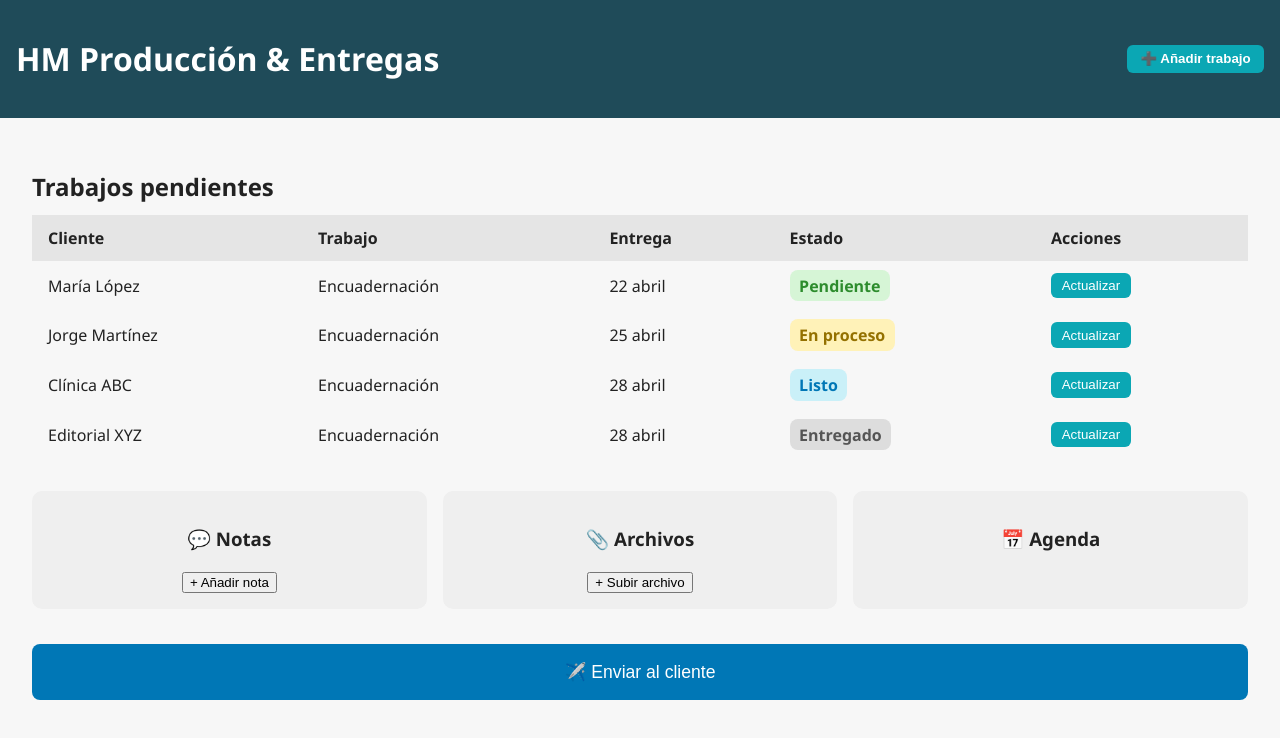
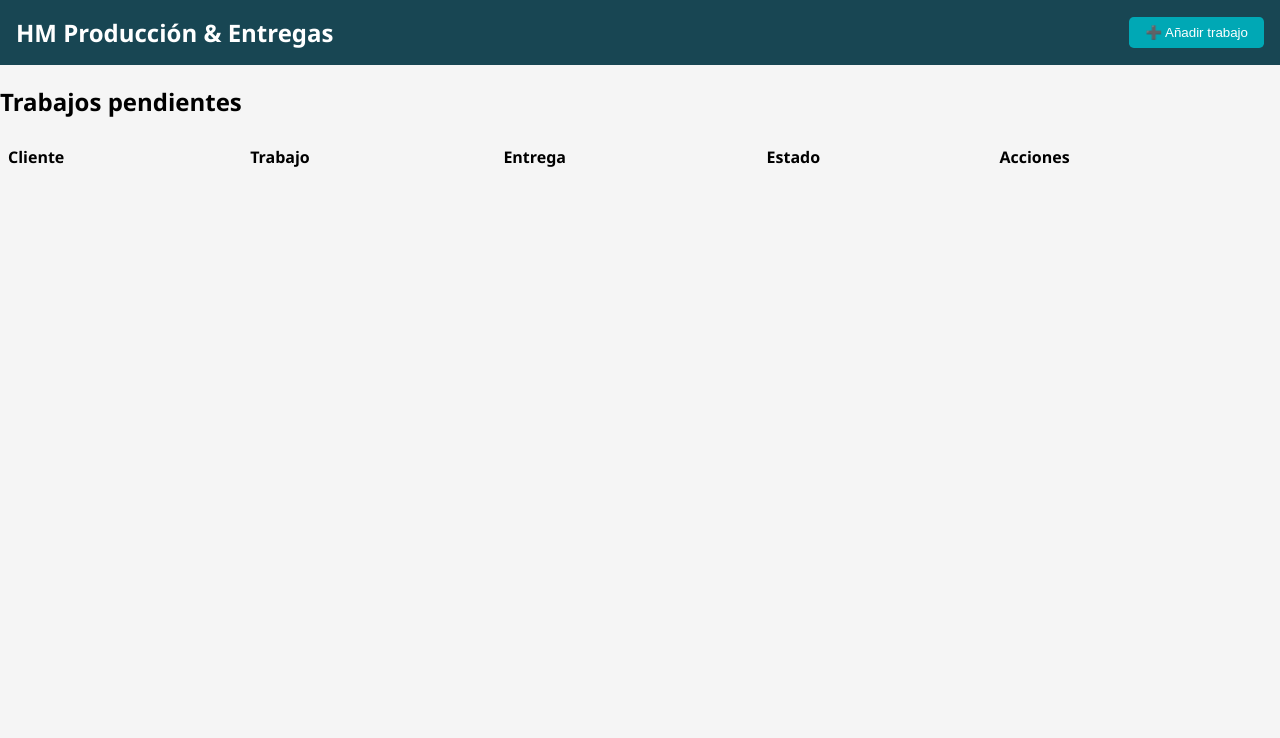
Before and after one commit to MarceloVitaliano/hmproduccion, a plain HTML site: page index.html in a window 1280 px wide. Drawn offline with Linux system fonts and the light colour scheme.

Commit message:
Versión final con PWA responsiva, sin clientes ficticios y tabla funcional

```diff
--- a/index.html
+++ b/index.html
@@ -1,21 +1,21 @@
-
 <!DOCTYPE html>
 <html lang="es">
 <head>
   <meta charset="UTF-8" />
-  <meta name="viewport" content="width=device-width, initial-scale=1.0"/>
+  <meta name="viewport" content="width=device-width, initial-scale=1.0" />
   <title>HM Producción & Entregas</title>
   <link rel="stylesheet" href="styles.css" />
+  <link rel="manifest" href="manifest.json" />
 </head>
 <body>
   <header>
     <h1>HM Producción & Entregas</h1>
-    <button class="add-btn">➕ Añadir trabajo</button>
+    <button id="addTrabajoBtn">➕ Añadir trabajo</button>
   </header>
   <main>
-    <h2>Trabajos pendientes</h2>
-    <div class="table-container">
-      <table>
+    <section class="tabla-container">
+      <h2>Trabajos pendientes</h2>
+      <table id="tablaTrabajos">
         <thead>
           <tr>
             <th>Cliente</th>
@@ -25,56 +25,10 @@
             <th>Acciones</th>
           </tr>
         </thead>
-        <tbody>
-          <tr>
-            <td>María López</td>
-            <td>Encuadernación</td>
-            <td>22 abril</td>
-            <td><span class="status pendiente">Pendiente</span></td>
-            <td><button class="update-btn">Actualizar</button></td>
-          </tr>
-          <tr>
-            <td>Jorge Martínez</td>
-            <td>Encuadernación</td>
-            <td>25 abril</td>
-            <td><span class="status proceso">En proceso</span></td>
-            <td><button class="update-btn">Actualizar</button></td>
-          </tr>
-          <tr>
-            <td>Clínica ABC</td>
-            <td>Encuadernación</td>
-            <td>28 abril</td>
-            <td><span class="status listo">Listo</span></td>
-            <td><button class="update-btn">Actualizar</button></td>
-          </tr>
-          <tr>
-            <td>Editorial XYZ</td>
-            <td>Encuadernación</td>
-            <td>28 abril</td>
-            <td><span class="status entregado">Entregado</span></td>
-            <td><button class="update-btn">Actualizar</button></td>
-          </tr>
-        </tbody>
+        <tbody id="trabajosBody"></tbody>
       </table>
-    </div>
-
-    <section class="extras">
-      <div class="extra notas">
-        <h3>💬 Notas</h3>
-        <button>+ Añadir nota</button>
-      </div>
-      <div class="extra archivos">
-        <h3>📎 Archivos</h3>
-        <button>+ Subir archivo</button>
-      </div>
-      <div class="extra agenda">
-        <h3>📅 Agenda</h3>
-      </div>
     </section>
-
-    <footer>
-      <button class="send-btn">✈️ Enviar al cliente</button>
-    </footer>
   </main>
+  <script src="script.js"></script>
 </body>
 </html>
--- a/script.js
+++ b/script.js
@@ -1,10 +1,21 @@
+document.addEventListener("DOMContentLoaded", () => {
+  const tabla = document.getElementById("trabajosBody");
+  const addBtn = document.getElementById("addTrabajoBtn");
 
-document.getElementById("addTrabajo").addEventListener("click", () => {
-  alert("Funcionalidad próximamente");
+  addBtn.addEventListener("click", () => {
+    const cliente = prompt("Nombre del cliente:");
+    const trabajo = prompt("Tipo de trabajo:");
+    const entrega = prompt("Fecha de entrega (dd/mm):");
+    const estado = prompt("Estado (Pendiente/En proceso/Listo/Entregado):");
+
+    const row = document.createElement("tr");
+    row.innerHTML = `
+      <td>${cliente}</td>
+      <td>${trabajo}</td>
+      <td>${entrega}</td>
+      <td><span class="estado">${estado}</span></td>
+      <td><button>Actualizar</button></td>
+    `;
+    tabla.appendChild(row);
+  });
 });
-document.querySelectorAll(".actualizar").forEach(boton => {
-  boton.addEventListener("click", () => alert("Actualizar trabajo"));
-});
-document.getElementById("enviarCliente").addEventListener("click", () => {
-  alert("PDF enviado al cliente");
-});
--- a/styles.css
+++ b/styles.css
@@ -1,115 +1,33 @@
-
 body {
   font-family: 'Segoe UI', sans-serif;
-  background: #f7f7f7;
-  color: #222;
   margin: 0;
   padding: 0;
+  background: #f5f5f5;
 }
-
 header {
-  background: #1f4b59;
+  background: #184653;
   color: white;
-  padding: 1em;
+  padding: 1rem;
   display: flex;
   justify-content: space-between;
   align-items: center;
 }
-
-.add-btn {
-  background: #0ba7b4;
+header h1 {
+  margin: 0;
+  font-size: 1.5rem;
+}
+button {
+  background-color: #00a8b5;
+  color: white;
+  padding: 0.5rem 1rem;
   border: none;
-  padding: 0.5em 1em;
-  color: white;
-  font-weight: bold;
-  border-radius: 6px;
-  cursor: pointer;
+  border-radius: 0.3rem;
 }
-
-main {
-  padding: 2em;
-}
-
-h2 {
-  margin-bottom: 0.5em;
-}
-
-.table-container {
-  overflow-x: auto;
-}
-
 table {
   width: 100%;
   border-collapse: collapse;
-  margin-bottom: 2em;
 }
-
 th, td {
-  padding: 0.75em 1em;
+  padding: 0.5rem;
   text-align: left;
 }
-
-thead {
-  background: #e5e5e5;
-}
-
-.status {
-  padding: 0.3em 0.6em;
-  border-radius: 8px;
-  font-weight: bold;
-}
-
-.pendiente {
-  background: #d6f5d6;
-  color: #2d8c2d;
-}
-
-.proceso {
-  background: #fff2b8;
-  color: #947100;
-}
-
-.listo {
-  background: #caf0f8;
-  color: #0077b6;
-}
-
-.entregado {
-  background: #ddd;
-  color: #555;
-}
-
-.update-btn {
-  background: #0ba7b4;
-  color: white;
-  padding: 0.4em 0.8em;
-  border: none;
-  border-radius: 6px;
-  cursor: pointer;
-}
-
-.extras {
-  display: flex;
-  gap: 1em;
-  justify-content: space-between;
-}
-
-.extra {
-  background: #efefef;
-  flex: 1;
-  padding: 1em;
-  border-radius: 10px;
-  text-align: center;
-}
-
-.send-btn {
-  margin-top: 2em;
-  width: 100%;
-  background: #0077b6;
-  color: white;
-  border: none;
-  padding: 1em;
-  font-size: 1.1em;
-  border-radius: 8px;
-  cursor: pointer;
-}
```
